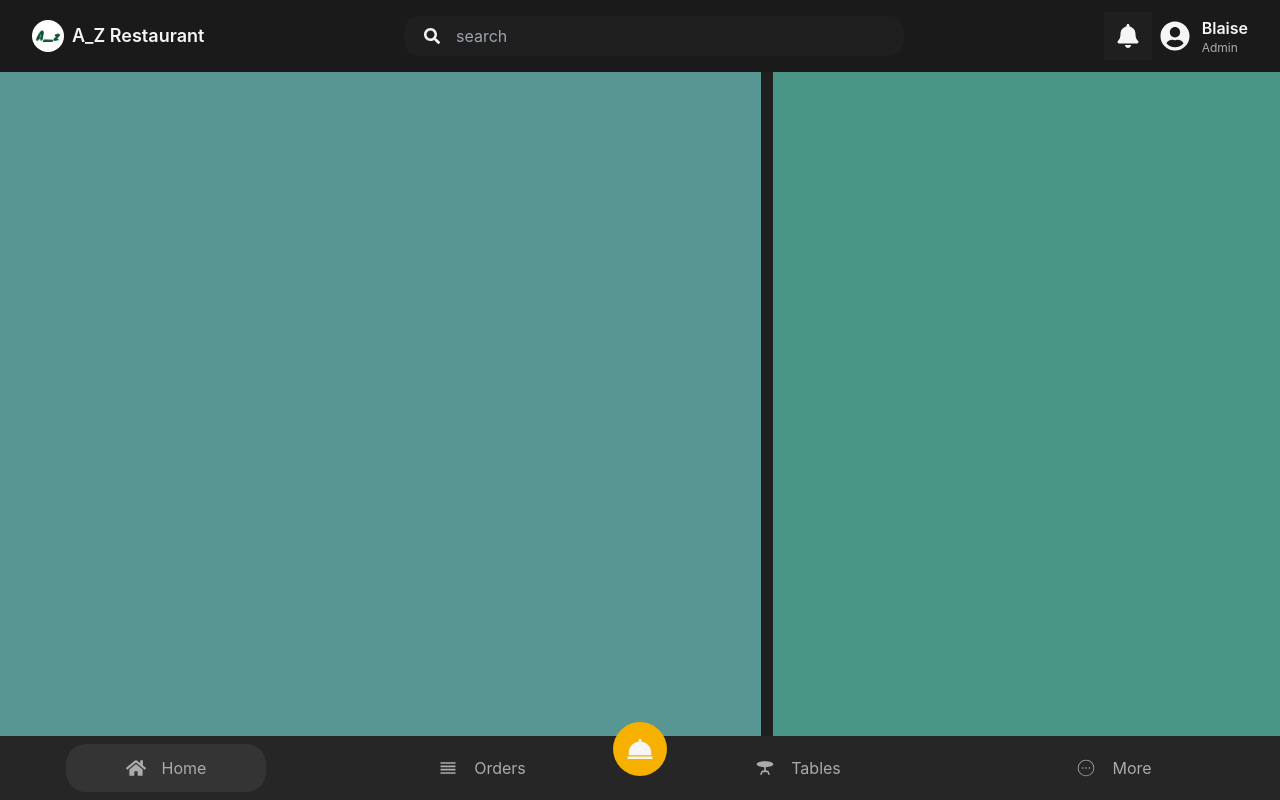
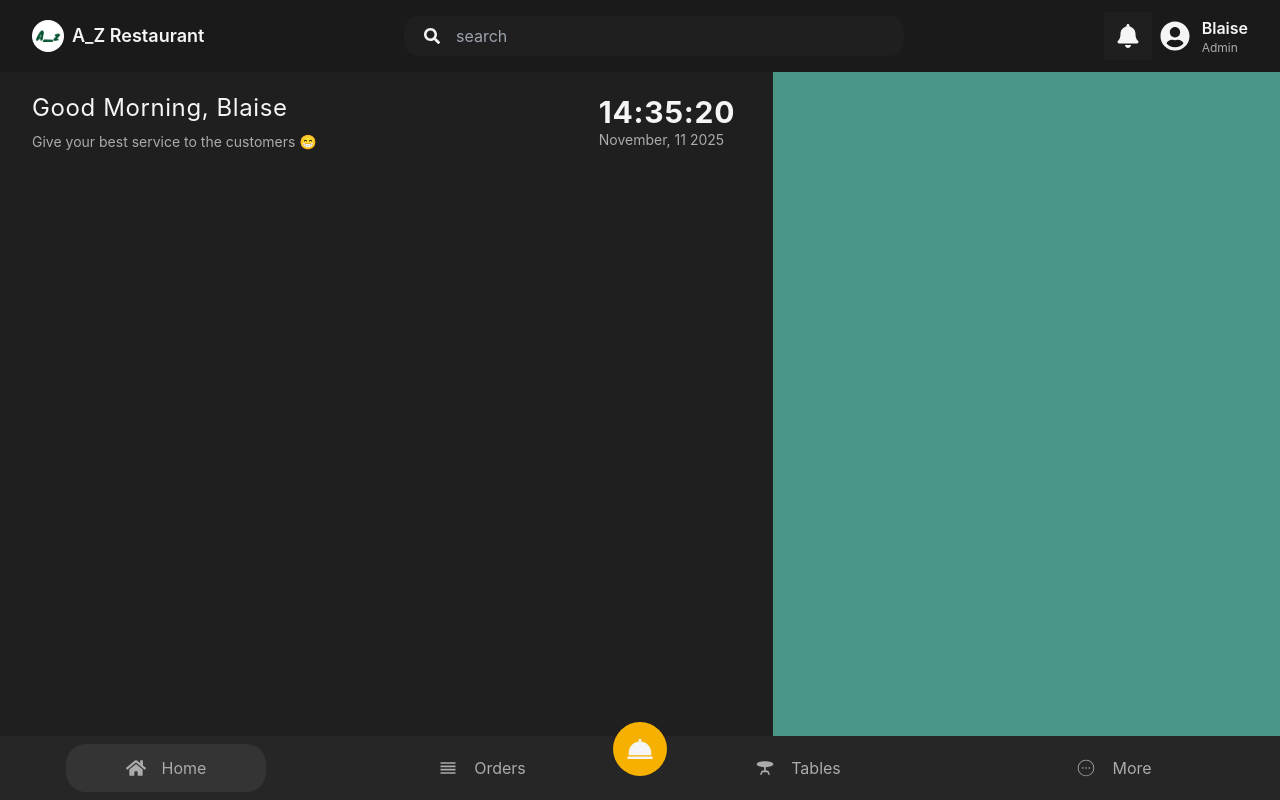
Before and after one commit to Blaise202/Restaurant-POS-React-Frontend, a React (Vite) app: page / in a window 1280 px wide. Built offline with nearby package versions, Linux system fonts and the light colour scheme.

Commit message:
Components/Greetings

```diff
--- /dev/null
+++ b/src/components/home/Greetings.jsx
@@ -0,0 +1,59 @@
+import React from "react";
+import { useState, useEffect } from "react";
+
+export const Greetings = () => {
+  const [dateTime, setDateTime] = useState(new Date());
+
+  useEffect(() => {
+    const timer = setInterval(() => setDateTime(new Date()), 1000);
+    return () => clearInterval(timer);
+  }, []);
+
+  const formatDate = (date) => {
+    const months = [
+      "January",
+      "February",
+      "Match",
+      "April",
+      "May",
+      "June",
+      "July",
+      "August",
+      "September",
+      "October",
+      "November",
+      "December",
+    ];
+    return `${months[date.getMonth()]}, ${String(date.getDate()).padStart(
+      2,
+      "0"
+    )} ${date.getFullYear()}`;
+  };
+
+  const formatTime = (date) => {
+    return `${String(date.getHours()).padStart(2, "0")}:${String(
+      date.getMinutes()
+    ).padStart(2, "0")}:${String(date.getSeconds()).padStart(2, "0")}`;
+  };
+
+  return (
+    <div className="flex justify-between items-center px-8 mt-5">
+      <div>
+        <h1 className="text-[#f5f5f5] text-2xl mb-2 text-semibold tracking-wide">
+          Good Morning, Blaise
+        </h1>
+        <p className="text-[#ababab] text-sm">
+          Give your best service to the customers 😁
+        </p>
+      </div>
+      <div>
+        <h1 className=" text-[#f5f5f5] text-3xl font-bold tracking-wide w-[130px]">
+          {formatTime(dateTime)}
+        </h1>
+        <p className="text-[#ababab] text-sm">{formatDate(dateTime)}</p>
+      </div>
+    </div>
+  );
+};
+
+export default Greetings;
--- a/src/pages/Home.jsx
+++ b/src/pages/Home.jsx
@@ -1,12 +1,15 @@
 import React from "react";
 import Bottom from "../components/include/Bottom";
+import Greetings from "../components/home/Greetings";
 
 export function Home() {
   return (
     <>
       <section className="bg-[#1f1f1f] h-[calc(100vh-4.5rem)] overflow-hidden flex gap-3">
         {/* left div */}
-        <div className="flex-[3] bg-[#589693]"></div>
+        <div className="flex-[3]">
+          <Greetings />
+        </div>
         {/* right div */}
         <div className="flex-[2] bg-[#499586]"></div>
         <Bottom />
```
